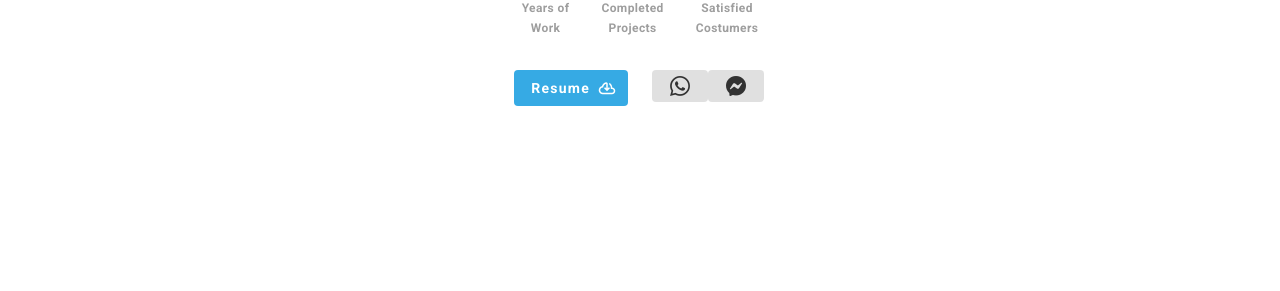
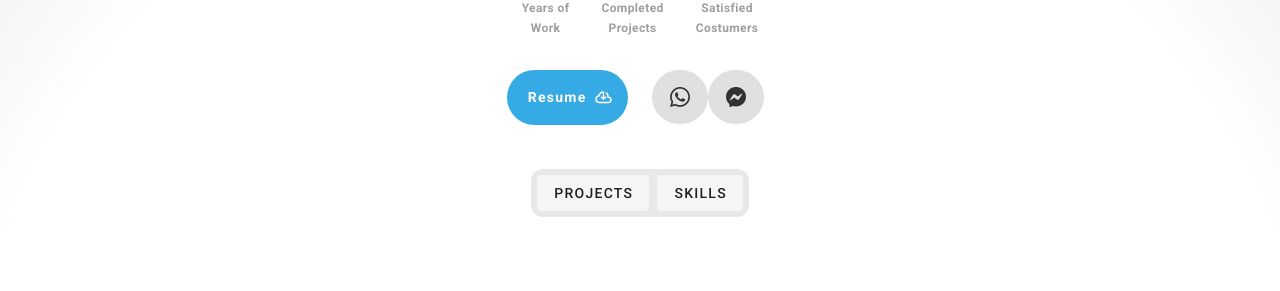
Before and after one commit to sidyguedes/sidy_guedes, a Nuxt app: page / in a window 1280 px wide. Shown: the part 379-670 px from the top of the page. Built offline with nearby package versions, Linux system fonts and the light colour scheme; grey boxes are pictures that could not be loaded.

Commit message:
new features

```diff
--- a/pages/index.vue
+++ b/pages/index.vue
@@ -7,32 +7,30 @@
       <div class="mt-3 name">
         <span class="title pt-5 font-weight-bold">Sidy Guedes</span>
       </div>
-      <div class="">
+      <div>
         <span class="caption pt-5 font-weight-bold">Web developer</span>
       </div>
       <div class="social-media text-center pa-5">
         <a class="px-1" href="#" target="_blank">
-          <v-icon color="#323232">mdi-instagram</v-icon>
+          <v-icon class="media-icon" color="#323232">mdi-instagram</v-icon>
         </a>
         <a class="px-1" href="#" target="_blank">
-          <v-icon color="#323232">mdi-linkedin</v-icon>
+          <v-icon class="media-icon" color="#323232">mdi-linkedin</v-icon>
         </a>
         <a class="px-1" href="#" target="_blank">
-          <v-icon color="#323232">mdi-github</v-icon>
+          <v-icon class="media-icon" color="#323232">mdi-github</v-icon>
         </a>
       </div>
       <div>
-        <v-card class="d-flex flex-row justify-center" flat tile>
+        <v-card color="transparent" class="d-flex flex-row justify-center" flat tile>
           <span class="pa-4 font-weight-bold">
             3
             <p class="grey--text caption font-weight-bold">Years of <br>Work</p>
           </span>
-
           <span class="pa-4 font-weight-bold">
             +50
             <p class="grey--text caption font-weight-bold">Completed <br>Projects</p>
           </span>
-
           <span class="pa-4 font-weight-bold">
             96
             <p class="grey--text caption font-weight-bold">Satisfied <br>Costumers</p>
@@ -43,7 +41,8 @@
         <v-row>
           <v-col cols="6">
             <div align="right">
-              <v-btn depressed dark color="#36aae4" class="font-weight-bold text-capitalize btn-download">
+              <v-btn depressed height="55" rounded large dark color="#36aae4"
+                class="font-weight-bold text-capitalize btn-download">
                 Resume
                 <v-icon right dark>
                   mdi-cloud-download-outline
@@ -52,13 +51,13 @@
             </div>
           </v-col>
           <v-col cols="6">
-              <div align="left" class="">
-                <v-chip label>
+            <div align="left">
+              <v-chip large>
                 <a class="px-1" href="#" target="_blank">
                   <v-icon color="#323232">mdi-whatsapp</v-icon>
                 </a>
               </v-chip>
-                <v-chip label>
+              <v-chip large>
                 <a class="px-1" href="#" target="_blank">
                   <v-icon color="#323232">mdi-facebook-messenger</v-icon>
                 </a>
@@ -66,6 +65,68 @@
             </div>
           </v-col>
         </v-row>
+        <v-row justify="center">
+            <div color="#e8e8e8" class="div-filter">
+              <v-btn @click="showContentFilter('prj')" depressed>Projects</v-btn>
+              <v-btn @click="showContentFilter('skl')" depressed>Skills</v-btn>
+            </div>
+        </v-row>
+      </div>
+      <div class="pa-12 ma-12 mt-0 content-show" >
+        <Transition name="slide-fade">
+          <div v-if="showSkills" class="text-center">
+            <v-chip class="ma-2" color="indigo" text-color="white">
+              <v-avatar left>
+                <v-icon>mdi-account-circle</v-icon>
+              </v-avatar>
+              Mike
+            </v-chip>
+            <v-chip class="ma-2" color="orange" text-color="white">
+              Premium
+              <v-icon right>
+                mdi-star
+              </v-icon>
+            </v-chip>
+            <v-chip class="ma-2" color="primary" text-color="white">
+              1 Year
+              <v-icon right>
+                mdi-cake-variant
+              </v-icon>
+            </v-chip>
+            <v-chip class="ma-2" color="green" text-color="white">
+              <v-avatar left class="green darken-4">
+                1
+              </v-avatar>
+              Years
+            </v-chip>
+            <v-chip class="ma-2" color="teal" text-color="white">
+              <v-avatar left>
+                <v-icon>mdi-checkbox-marked-circle</v-icon>
+              </v-avatar>
+              Confirmed
+            </v-chip>
+            <v-chip class="ma-2" color="teal" text-color="white" close-icon="mdi-delete" >
+              <v-avatar left>
+                <v-icon>mdi-checkbox-marked-circle</v-icon>
+              </v-avatar>
+              Confirmed
+            </v-chip>
+          </div>
+        </Transition>
+        <Transition name="slide-fade">
+          <v-row align-content="center" v-if="showProjects">
+            <v-col v-for="n in 4" :key="n" class="d-flex child-flex" cols="6">
+              <v-img :src="`https://picsum.photos/500/300?image=${n * 5 + 10}`"
+                :lazy-src="`https://picsum.photos/10/6?image=${n * 5 + 10}`" aspect-ratio="1" class="grey lighten-2">
+                <template v-slot:placeholder>
+                  <v-row class="fill-height ma-0" align="center" justify="center">
+                    <v-progress-circular indeterminate color="grey lighten-5"></v-progress-circular>
+                  </v-row>
+                </template>
+              </v-img>
+            </v-col>
+          </v-row>
+        </Transition>
       </div>
     </v-container>
   </div>
@@ -73,11 +134,33 @@
 
 <script>
   export default {
-
+    data() {
+      return {
+        showProjects: true,
+        showSkills: false
+      }
+    },
+    methods: {
+      showContentFilter(value) {
+        if (value == 'prj') {
+          this.showSkills = false;
+          this.showProjects = true;
+        } else if (value == 'skl') {
+          this.showSkills = true;
+          this.showProjects = false;
+        }
+      }
+    }
   }
 
 </script>
 <style lang="scss">
+  .v-application--wrap{
+    //background-image: linear-gradient(to bottom, #ffffff, #f8f8f8, #f0f0f0, #e9e9e9, #e2e2e2);
+    background: radial-gradient(circle, rgba(255,255,255,1) 63%, rgba(221,221,221,1) 100%);
+
+
+  }
   .main {
     color: #494949;
 
@@ -85,9 +168,40 @@
       text-decoration: none;
     }
 
+    .media-icon:hover {
+      color: #36aae4 !important;
+    }
+
     .profile-picture {
       border: 4px solid #36aae4;
     }
+
+    .div-filter {
+      margin: 2rem 0 2.5rem;
+      background-color: #e8e8e8;
+      padding: .375rem;
+      border-radius: .75rem;
+      display: flex;
+      justify-content: space-between;
+      column-gap: .5rem;
+
+    }
+
+    //-------INICIO CSS TRANSICTION-----------
+    .slide-fade-enter-active {
+      transition: all 0.2s ease-out;
+    }
+
+    .slide-fade-leave-active {
+      transition: all 0.5s cubic-bezier(1, 0.5, 0.8, 1);
+    }
+
+    .slide-fade-enter-from,
+    .slide-fade-leave-to {
+      transform: translateX(20px);
+      opacity: 0;
+    }
+
   }
 
 </style>
```
Also changed, not shown: 1 other file (tests, documents, lock files or other folders). Lines whose indentation alone changed are shown as unchanged.
